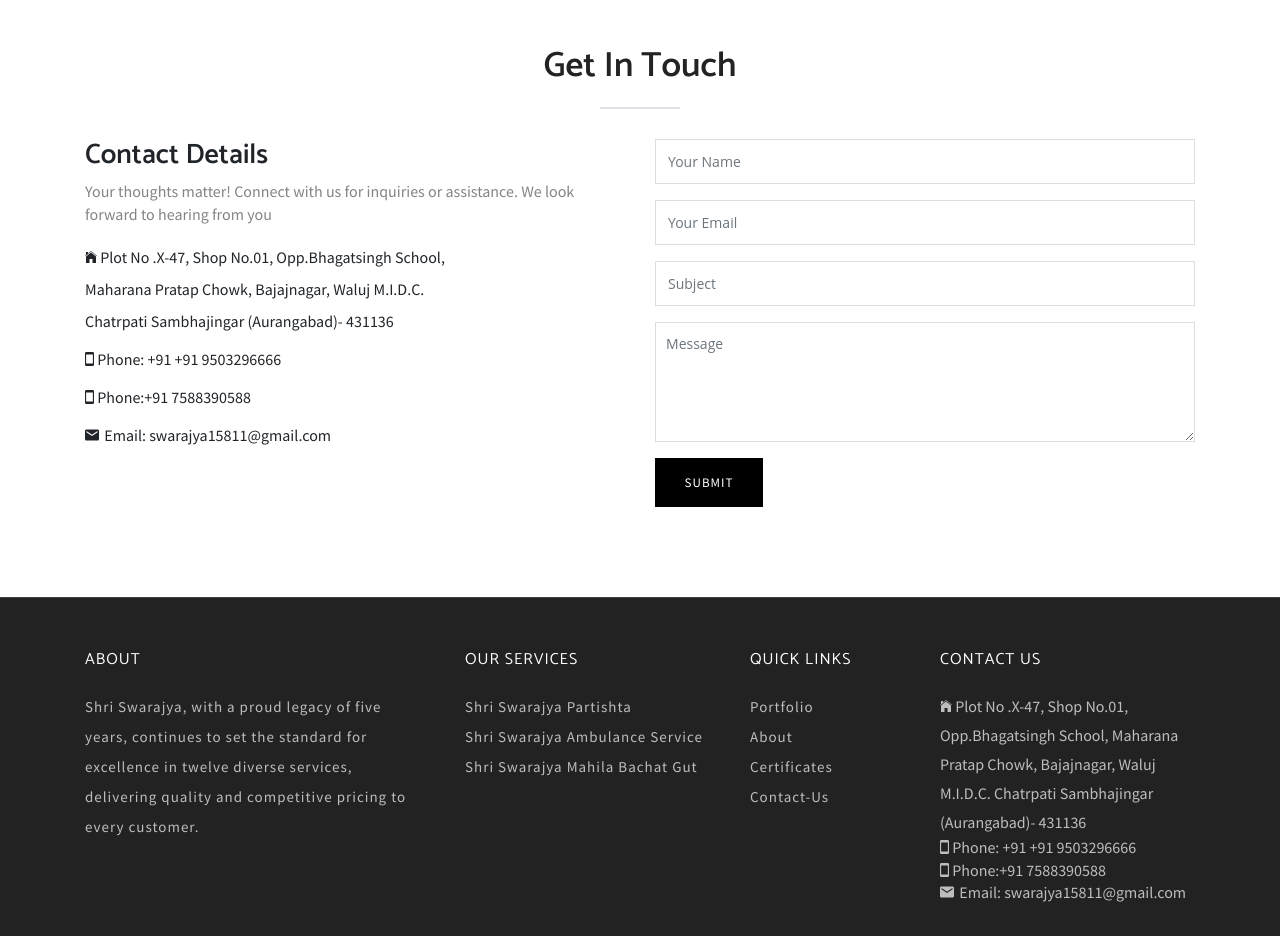
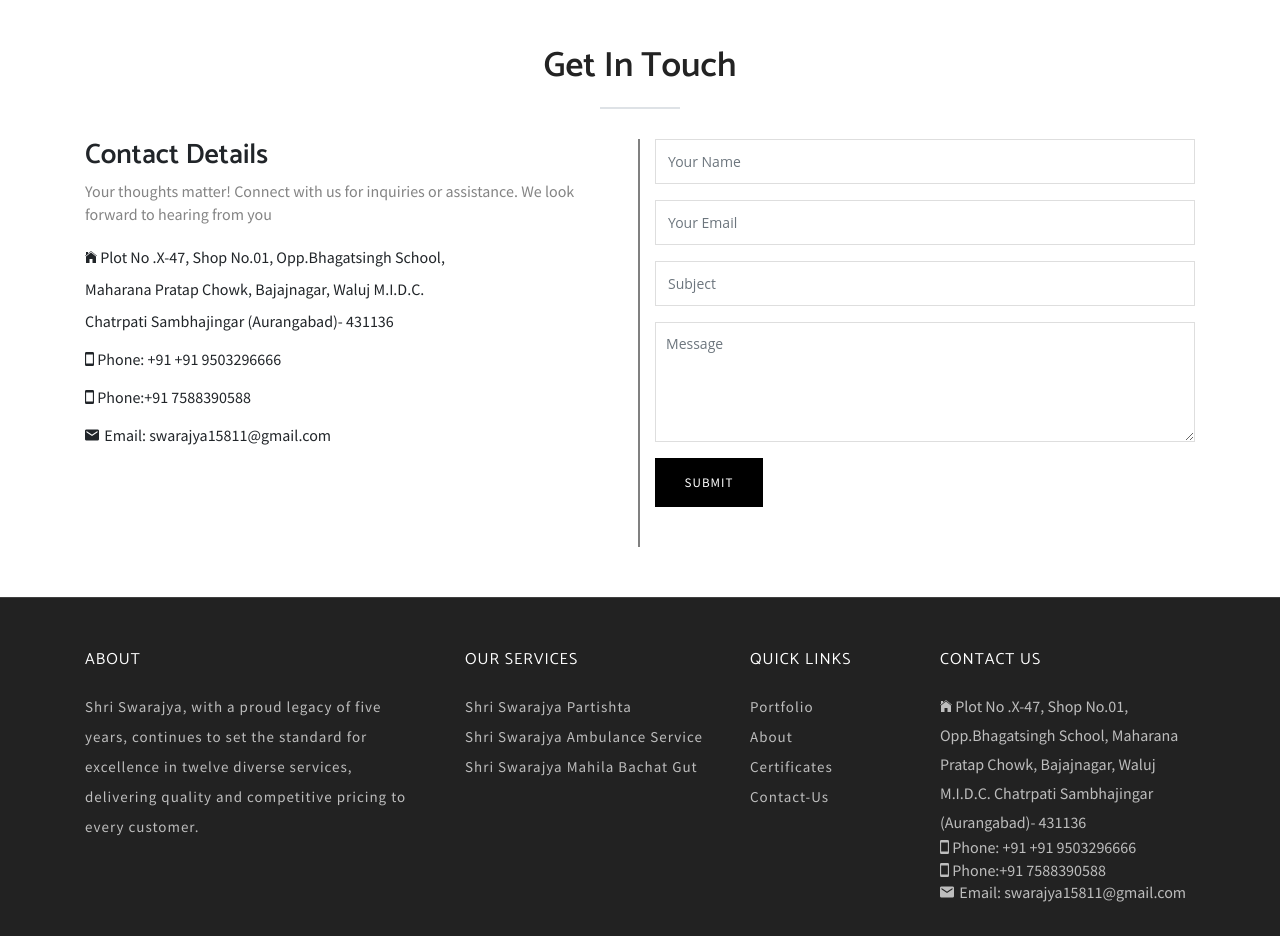
Before and after one commit to sapnashree/pratishthan, a plain HTML site: page index.html in a window 1280 px wide. Shown: the part 4720-5656 px from the top of the page. Drawn offline with Linux system fonts and the light colour scheme; some packages are replaced by stand-ins of ours; a script that the page names is missing; files whose address does not match are found by name.

Commit message:
Add files via upload

```diff
--- a/index.html
+++ b/index.html
@@ -502,7 +502,7 @@
 			<!-- /section title -->
 
 			<!-- Contact Details -->
-			<div class="contact-details col-md-6 " >
+			<div class="contact-details col-md-6 " style="border-right: 2px solid grey;">
 				<h3>Contact Details</h3>
 				<p>Your thoughts matter! Connect with us for inquiries or assistance. We look forward to hearing from you</p>
 				<ul class="contact-short-info" >
```
